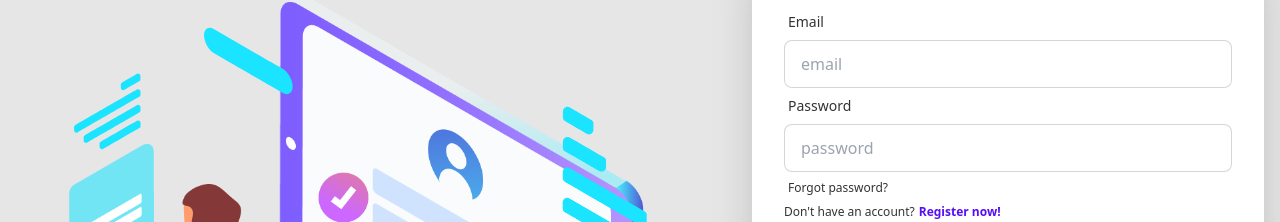
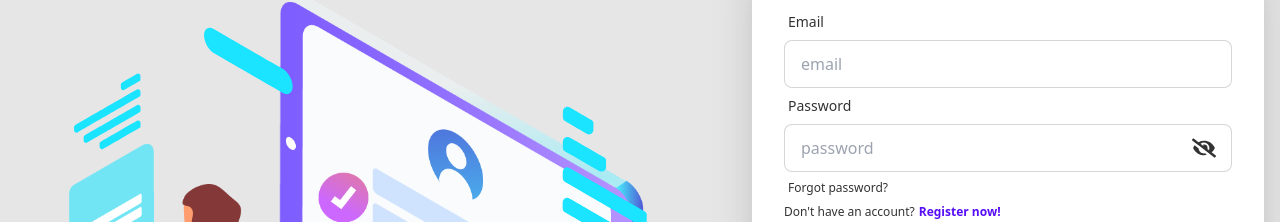
Before and after one commit to Muhammad-Hamim/the-dish-diary-client, a React (Vite) app: page /login in a window 1280 px wide. Shown: the part 204-426 px from the top of the page. Built offline with nearby package versions, Linux system fonts and the light colour scheme; no server answers.

Commit message:
password hide and show icon implement done

```diff
--- a/src/Components/Login/Login/Login.jsx
+++ b/src/Components/Login/Login/Login.jsx
@@ -1,20 +1,22 @@
 import Lottie from "lottie-react";
 import login from "../../../assets/LottieAnimation/login.json";
 import React, { useContext, useState } from "react";
+import { FaEye, FaEyeSlash } from "react-icons/fa";
 import { FcGoogle } from "react-icons/fc";
 import { ImGithub } from "react-icons/im";
 import { Link } from "react-router-dom";
 import { AuthContext } from "../../Providers/AuthProvider";
 
 const Login = () => {
-  const { loginUser} = useContext(AuthContext);
+  const { loginUser } = useContext(AuthContext);
+  const [showPass, setShowPass] = useState(true);
   const [successMessage, setSuccessMessage] = useState(null);
   const [errorMessage, setErrorMessage] = useState(null);
   const [email, setEmail] = useState("");
   const [password, setPassword] = useState("");
   const handleLogin = (e) => {
-    setErrorMessage(null)
-    setSuccessMessage(null)
+    setErrorMessage(null);
+    setSuccessMessage(null);
     e.preventDefault();
     loginUser(email, password)
       .then((result) => {
@@ -55,28 +57,46 @@ const Login = () => {
                   <label className="label">
                     <span className="label-text">Password</span>
                   </label>
+                  <div class="relative">
                     <input
-                    type="password"
+                      type={showPass ? "text" : "password"}
                       value={password}
                       onChange={(e) => {
                         setPassword(e.target.value);
                       }}
                       placeholder="password"
-                    className="input input-bordered"
+                      className="input input-bordered pr-12 w-full"
                     />
+                    <label className="text-2xl absolute top-1/2 -translate-y-1/2 bottom-0 right-4 cursor-pointer">
+                      {showPass ? (
+                        <FaEyeSlash
+                          onClick={() => {
+                            setShowPass(!showPass);
+                          }}
+                        />
+                      ) : (
+                        <FaEye
+                          onClick={() => {
+                            setShowPass(!showPass);
+                          }}
+                        />
+                      )}
+                    </label>
+                  </div>
+
                   <label className="label">
                     <a href="#" className="label-text-alt link link-hover">
                       Forgot password?
                     </a>
                   </label>
-                  <p className="label-text-alt ">
+                  <label className="label-text-alt ">
                     Don't have an account?
                     <Link
                       to="/register"
                       className="link link-hover text-primary font-bold ml-1">
                       Register now!
                     </Link>
-                  </p>
+                  </label>
                   <p className="mt-4 text-error">{errorMessage}</p>
                   <p className="mt-4 text-success">{successMessage}</p>
                 </div>
--- a/src/Components/Login/Register/Register.jsx
+++ b/src/Components/Login/Register/Register.jsx
@@ -1,6 +1,7 @@
 import Lottie from "lottie-react";
 import register from "../../../assets/LottieAnimation/register.json";
 import React, { useContext, useState } from "react";
+import { FaEye, FaEyeSlash } from "react-icons/fa";
 import { FcGoogle } from "react-icons/fc";
 import { ImGithub } from "react-icons/im";
 import { Link } from "react-router-dom";
@@ -12,7 +13,7 @@ const Register = () => {
   const [photoUrl, setPhotoUrl] = useState("");
   const [email, setEmail] = useState("");
   const [password, setPassword] = useState("");
-
+  const [showPass, setShowPass] = useState(true);
   const handleRegister = (event) => {
     const form = event.target;
     event.preventDefault();
@@ -95,15 +96,32 @@ const Register = () => {
                   <label className="label">
                     <span className="label-text">Password</span>
                   </label>
+                  <div class="relative">
                     <input
-                    type="text"
-                    placeholder="password"
+                      type={showPass ? "text" : "password"}
                       value={password}
                       onChange={(e) => {
                         setPassword(e.target.value);
                       }}
-                    className="input input-bordered"
+                      placeholder="password"
+                      className="input input-bordered pr-12 w-full"
                     />
+                    <label className="text-2xl absolute top-1/2 -translate-y-1/2 bottom-0 right-4 cursor-pointer">
+                      {showPass ? (
+                        <FaEyeSlash
+                          onClick={() => {
+                            setShowPass(!showPass);
+                          }}
+                        />
+                      ) : (
+                        <FaEye
+                          onClick={() => {
+                            setShowPass(!showPass);
+                          }}
+                        />
+                      )}
+                    </label>
+                  </div>
                   <label className="label">
                     <a href="#" className="label-text-alt link link-hover">
                       Forgot password?
```
Lines whose indentation alone changed are shown as unchanged.
